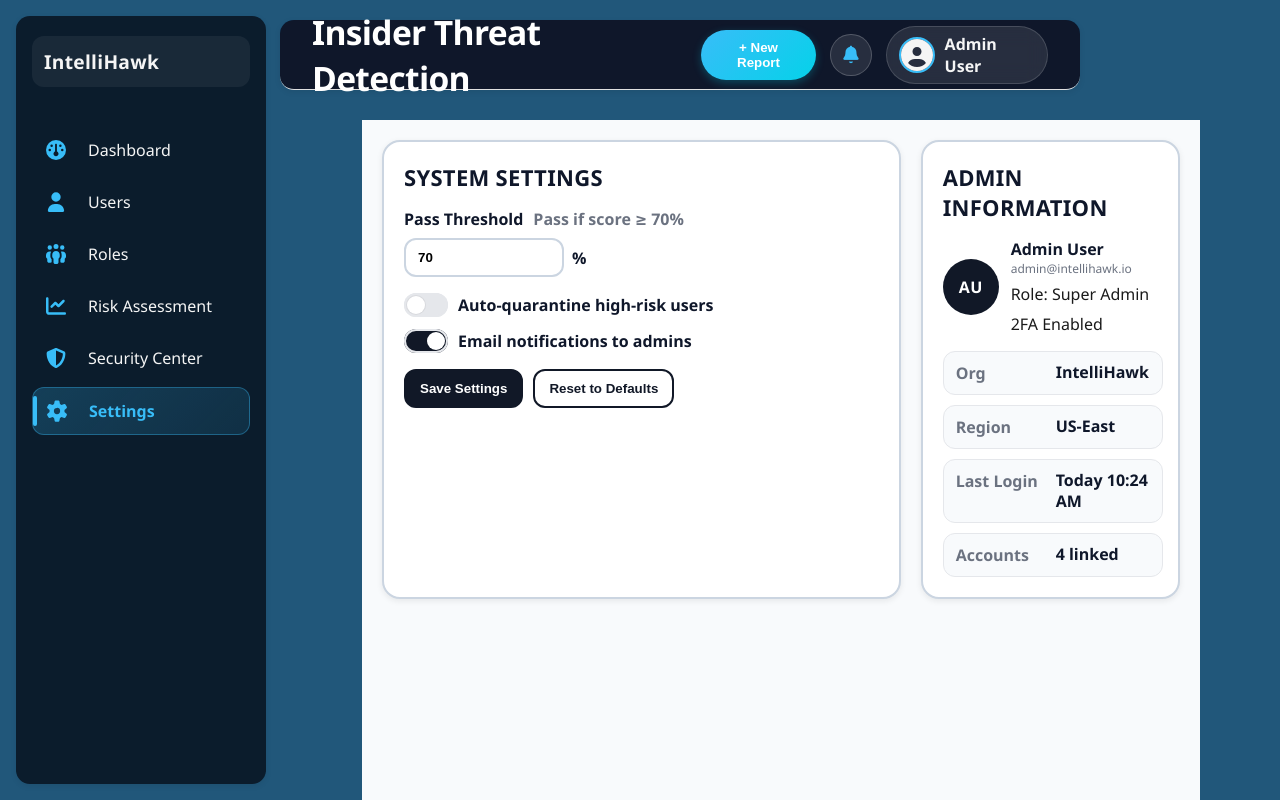
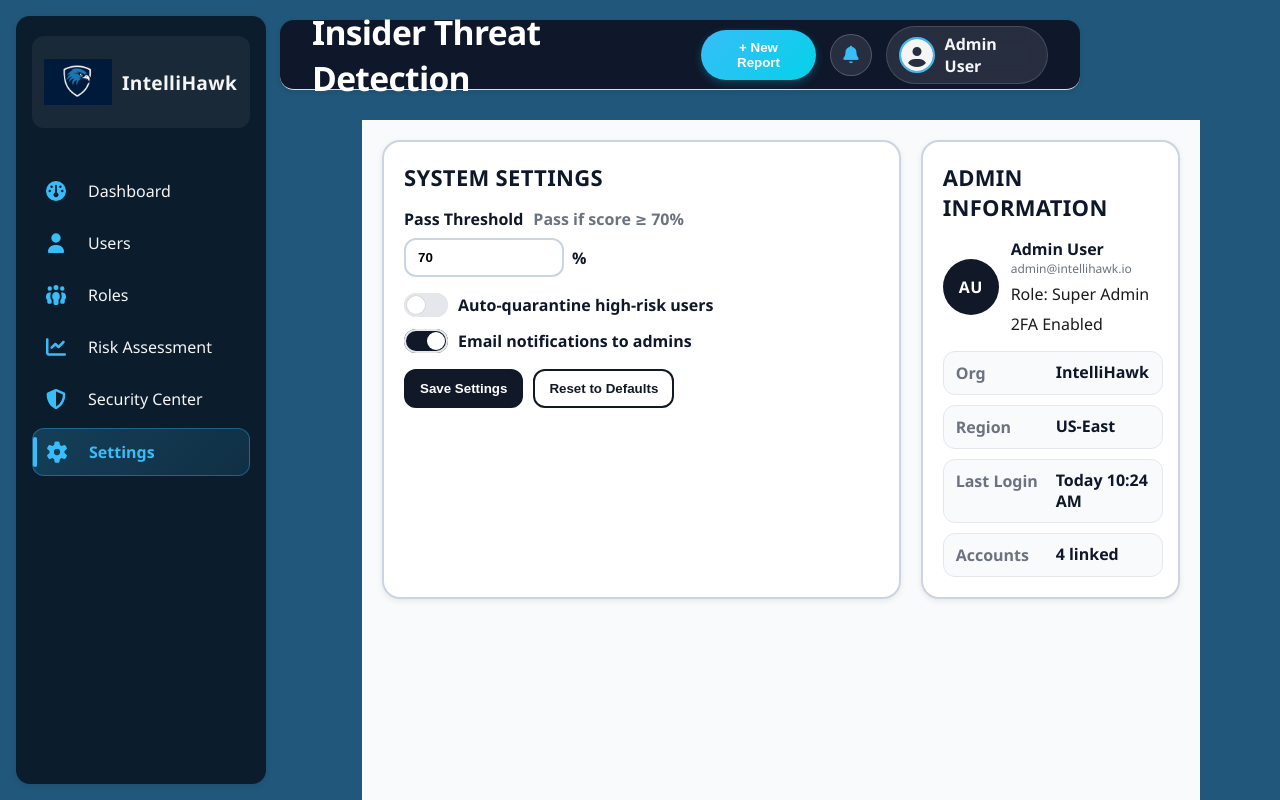
Before and after one commit to AChakka/IntelliHawk, a React (Vite) app: page /settings in a window 1280 px wide. Shown: the top 800 px of the page. Built offline with nearby package versions, Linux system fonts and the light colour scheme.

Commit message:
Logo in top left mmade return to home on click

```diff
--- a/src/components/Sidebar.css
+++ b/src/components/Sidebar.css
@@ -145,3 +145,28 @@ html, body { margin:0; }
   }
   .main-content { margin-left: 0; }
 }
+/* Sidebar logo */
+.sidebar-logo {
+  width: 68px;
+  height: 68px;
+  object-fit: contain;
+  display: block;
+}
+
+/* Make header clickable look consistent */
+.sidebar-header {
+  display: flex;
+  align-items: center;
+  gap: 10px;
+  padding: 12px;
+  border-radius: 12px;
+  background: rgba(255,255,255,.06);
+  margin-bottom: 20px;
+  text-decoration: none; /* remove link underline */
+  color: var(--text);
+  transition: background .25s ease;
+}
+
+.sidebar-header:hover {
+  background: rgba(255,255,255,.1);
+}
--- a/src/components/Sidebar.jsx
+++ b/src/components/Sidebar.jsx
@@ -1,4 +1,3 @@
-// Sidebar.jsx
 import React from 'react';
 import { Link, useLocation } from 'react-router-dom';
 import './Sidebar.css';
@@ -10,9 +9,8 @@ import {
   faChartLine,
   faGear,
   faPeopleGroup,
-
 } from '@fortawesome/free-solid-svg-icons';
-
+import IntellihawkLogo from "../assets/IntellihawkLogo.png";
 export default function Sidebar({ isOpen, onClose }) {
   const location = useLocation();
 
@@ -23,14 +21,15 @@ export default function Sidebar({ isOpen, onClose }) {
     { name: 'Risk Assessment', path: '/alerts', icon: faChartLine },
     { name: 'Security Center', path: '/security-center', icon: faShieldHalved },
     { name: 'Settings', path: '/settings', icon: faGear },
-
   ];
 
   return (
     <aside className={`sidebar ${isOpen ? 'open' : ''}`}>
-      <div className="sidebar-header">
+      {/* Brand header now clickable */}
+      <Link to="/" className="sidebar-header" onClick={onClose}>
+        <img src={IntellihawkLogo} alt="IntelliHawk Logo" className="sidebar-logo" />
         <h2>IntelliHawk</h2>
-              </div>
+      </Link>
 
       <nav className="sidebar-nav">
         {menuItems.map((item) => (
```
Also changed, not shown: src/assets/IntellihawkLogo.png (added).
